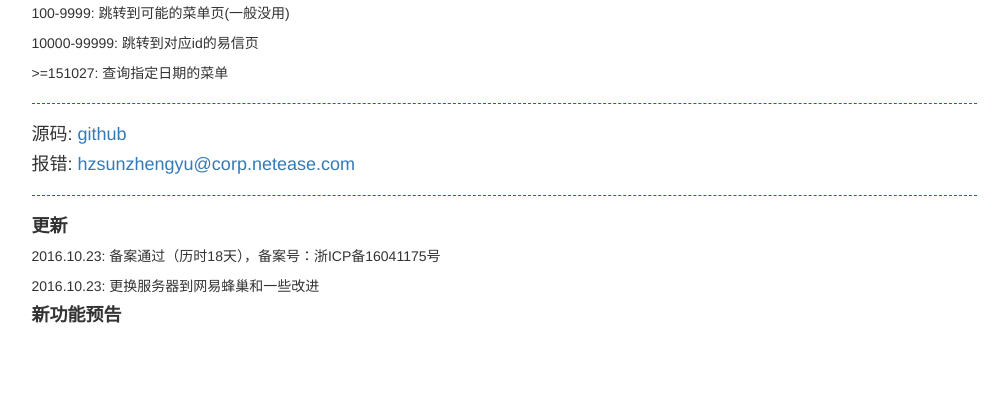
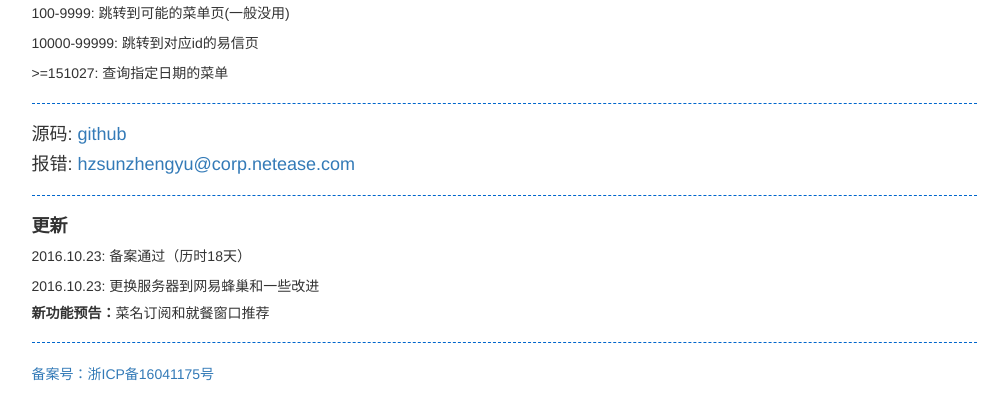
Before and after one commit to arcsun/neteaseMenu, a Flask app: template templates/menu.html in a window 1280 px wide. Shown: the part 328-748 px from the top of the page, without its empty margins (136-1144 px from the left). Run offline with Flask 2, Linux system fonts and the light colour scheme; the template is opened without the code that fills it, so the values that code supplies are empty; some libraries are stand-ins or nearby versions.

Commit message:
更新页面说明

```diff
--- a/templates/menu.html
+++ b/templates/menu.html
@@ -50,9 +50,13 @@
 
             <hr style="height:1px;border:none;border-top:1px dashed #0066CC;" />
             <h4><b>更新</b></h4>
-            <p>2016.10.23: 备案通过（历时18天），备案号：浙ICP备16041175号</p>
+            <p>2016.10.23: 备案通过（历时18天）</p>
             <p>2016.10.23: 更换服务器到网易蜂巢和一些改进</p>
-            <h4><b>新功能预告</b></h4>
+            <h5><p><b>新功能预告：</b>菜名订阅和就餐窗口推荐</p></h5>
+
+            <hr style="height:1px;border:none;border-top:1px dashed #0066CC;" />
+            <p><a href="http://www.miitbeian.gov.cn">备案号：浙ICP备16041175号</a></p>
+
 
 		</div>
 
```
